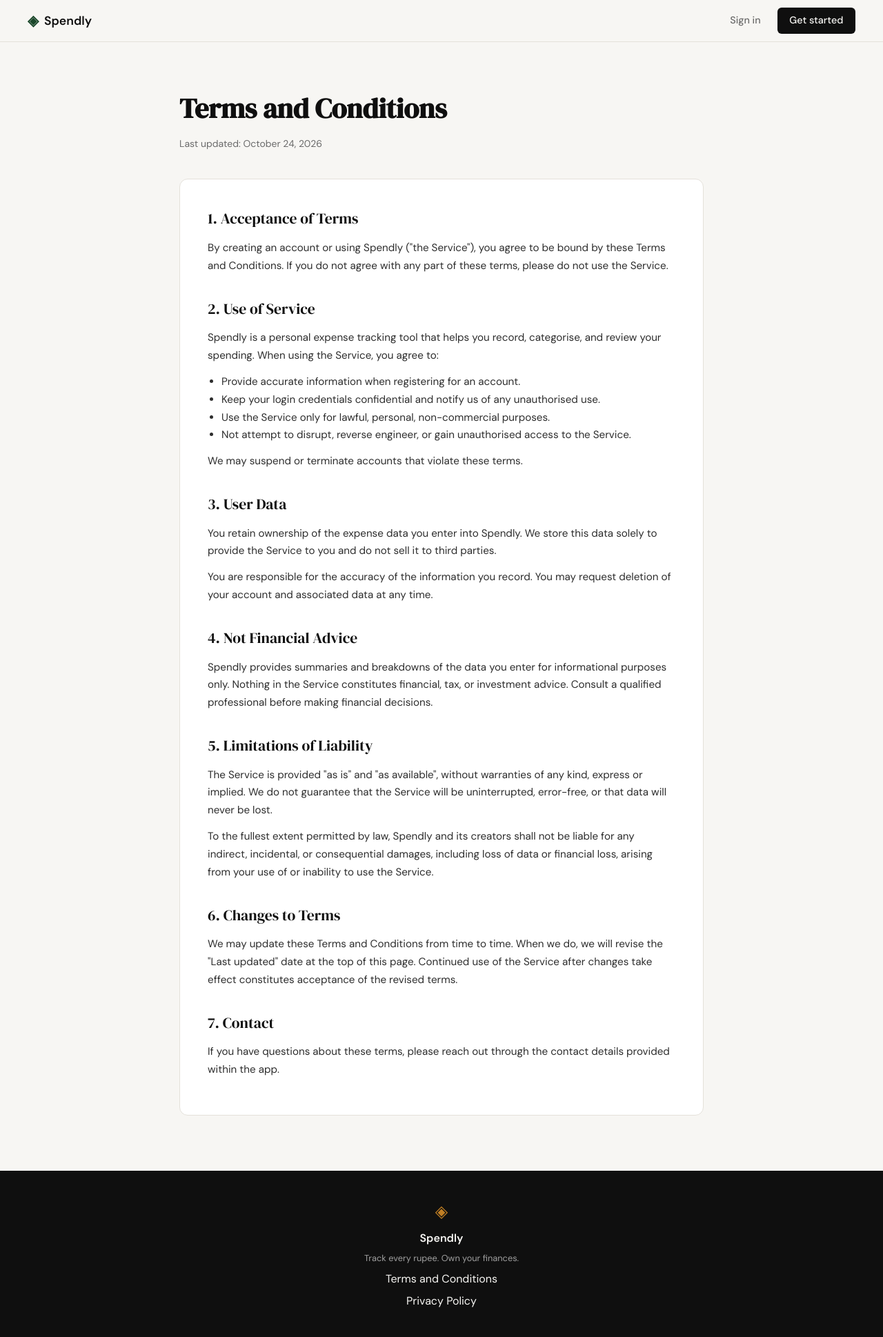
After one commit to RutvikNistane/spendly, a Flask app: page /terms in a window 1280 px wide. The commit adds this page. Shown: the whole page at 69% size. Run offline with Flask 3, Linux system fonts and the light colour scheme.

Commit message:
Add Terms and Conditions page
Add GET /terms route rendering templates/terms.html, legal page styles,
and point the footer Terms and Conditions link to /terms.

Co-Authored-By: Claude Opus 5.5 <noreply@anthropic.com>

```diff
--- a/app.py
+++ b/app.py
@@ -20,6 +20,11 @@ def register():
 @app.route("/login")
 def login():
     return render_template("login.html")
+
+
+@app.route("/terms")
+def terms():
+    return render_template("terms.html")
 
 
 # ------------------------------------------------------------------ #
--- a/static/css/style.css
+++ b/static/css/style.css
@@ -478,6 +478,68 @@ a { color: inherit; text-decoration: none; }
 .auth-switch a:hover { text-decoration: underline; }
 
 /* ------------------------------------------------------------------ */
+/* Legal pages                                                         */
+/* ------------------------------------------------------------------ */
+
+.legal-section {
+    padding: 4rem 2rem 5rem;
+}
+
+.legal-container {
+    max-width: 760px;
+    margin: 0 auto;
+}
+
+.legal-header {
+    margin-bottom: 2.5rem;
+}
+
+.legal-title {
+    font-family: var(--font-display);
+    font-size: 2.5rem;
+    color: var(--ink);
+    margin-bottom: 0.5rem;
+}
+
+.legal-updated {
+    font-size: 0.875rem;
+    color: var(--ink-muted);
+}
+
+.legal-card {
+    background: var(--paper-card);
+    border: 1px solid var(--border);
+    border-radius: var(--radius-md);
+    padding: 2.5rem;
+}
+
+.legal-card h2 {
+    font-family: var(--font-display);
+    font-size: 1.35rem;
+    font-weight: 400;
+    color: var(--ink);
+    margin: 2rem 0 0.75rem;
+}
+
+.legal-card h2:first-child { margin-top: 0; }
+
+.legal-card p,
+.legal-card li {
+    font-size: 0.95rem;
+    color: var(--ink-soft);
+    line-height: 1.7;
+}
+
+.legal-card p { margin-bottom: 0.75rem; }
+
+.legal-card ul {
+    padding-left: 1.25rem;
+    margin-bottom: 0.75rem;
+}
+
+.legal-card a { color: var(--accent); text-decoration: underline; }
+
+/* ------------------------------------------------------------------ */
 /* Footer                                                              */
 /* ------------------------------------------------------------------ */
 
@@ -527,4 +589,6 @@ a { color: inherit; text-decoration: none; }
 @media (max-width: 600px) {
     .nav-links a:not(.nav-cta) { display: none; }
     .hero { padding: 3rem 1rem 2rem; }
+    .legal-section { padding: 2.5rem 1rem 3rem; }
+    .legal-card { padding: 1.5rem; }
 }
--- a/templates/base.html
+++ b/templates/base.html
@@ -34,7 +34,7 @@
             <span class="brand-icon">◈</span>
             <span class="footer-name">Spendly</span>
             <p class="footer-copy">Track every rupee. Own your finances.</p>
-            <a href="#">Terms and Conditions</a>
+            <a href="{{ url_for('terms') }}">Terms and Conditions</a>
             <a href="#">Privacy Policy</a>
         </div>
     </footer>
--- /dev/null
+++ b/templates/terms.html
@@ -0,0 +1,82 @@
+{% extends "base.html" %}
+
+{% block title %}Terms and Conditions — Spendly{% endblock %}
+
+{% block content %}
+
+<section class="legal-section">
+    <div class="legal-container">
+        <div class="legal-header">
+            <h1 class="legal-title">Terms and Conditions</h1>
+            <p class="legal-updated">Last updated: October 24, 2026</p>
+        </div>
+
+        <div class="legal-card">
+            <h2>1. Acceptance of Terms</h2>
+            <p>
+                By creating an account or using Spendly ("the Service"), you agree to be bound
+                by these Terms and Conditions. If you do not agree with any part of these terms,
+                please do not use the Service.
+            </p>
+
+            <h2>2. Use of Service</h2>
+            <p>
+                Spendly is a personal expense tracking tool that helps you record, categorise,
+                and review your spending. When using the Service, you agree to:
+            </p>
+            <ul>
+                <li>Provide accurate information when registering for an account.</li>
+                <li>Keep your login credentials confidential and notify us of any unauthorised use.</li>
+                <li>Use the Service only for lawful, personal, non-commercial purposes.</li>
+                <li>Not attempt to disrupt, reverse engineer, or gain unauthorised access to the Service.</li>
+            </ul>
+            <p>
+                We may suspend or terminate accounts that violate these terms.
+            </p>
+
+            <h2>3. User Data</h2>
+            <p>
+                You retain ownership of the expense data you enter into Spendly. We store this
+                data solely to provide the Service to you and do not sell it to third parties.
+            </p>
+            <p>
+                You are responsible for the accuracy of the information you record. You may
+                request deletion of your account and associated data at any time.
+            </p>
+
+            <h2>4. Not Financial Advice</h2>
+            <p>
+                Spendly provides summaries and breakdowns of the data you enter for informational
+                purposes only. Nothing in the Service constitutes financial, tax, or investment
+                advice. Consult a qualified professional before making financial decisions.
+            </p>
+
+            <h2>5. Limitations of Liability</h2>
+            <p>
+                The Service is provided "as is" and "as available", without warranties of any
+                kind, express or implied. We do not guarantee that the Service will be
+                uninterrupted, error-free, or that data will never be lost.
+            </p>
+            <p>
+                To the fullest extent permitted by law, Spendly and its creators shall not be
+                liable for any indirect, incidental, or consequential damages, including loss
+                of data or financial loss, arising from your use of or inability to use the Service.
+            </p>
+
+            <h2>6. Changes to Terms</h2>
+            <p>
+                We may update these Terms and Conditions from time to time. When we do, we will
+                revise the "Last updated" date at the top of this page. Continued use of the
+                Service after changes take effect constitutes acceptance of the revised terms.
+            </p>
+
+            <h2>7. Contact</h2>
+            <p>
+                If you have questions about these terms, please reach out through the contact
+                details provided within the app.
+            </p>
+        </div>
+    </div>
+</section>
+
+{% endblock %}
```
